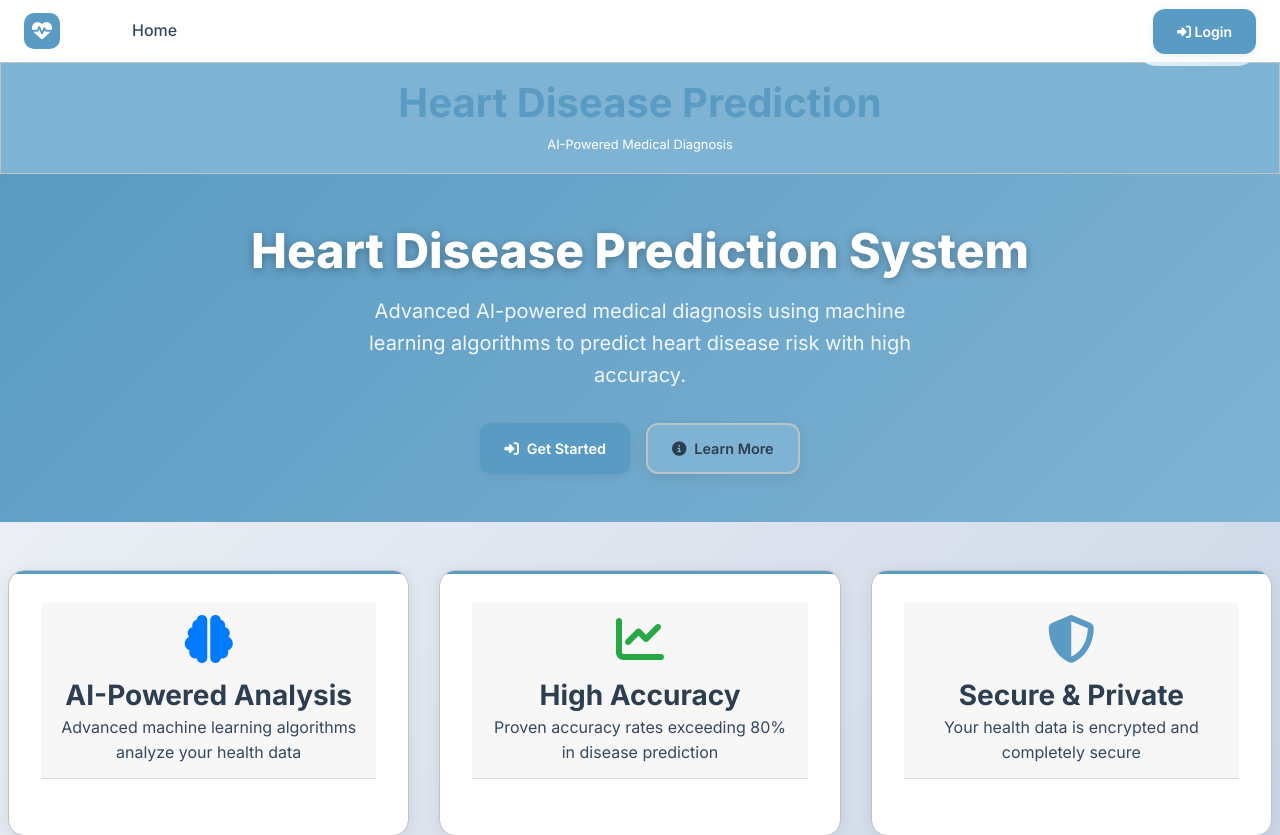
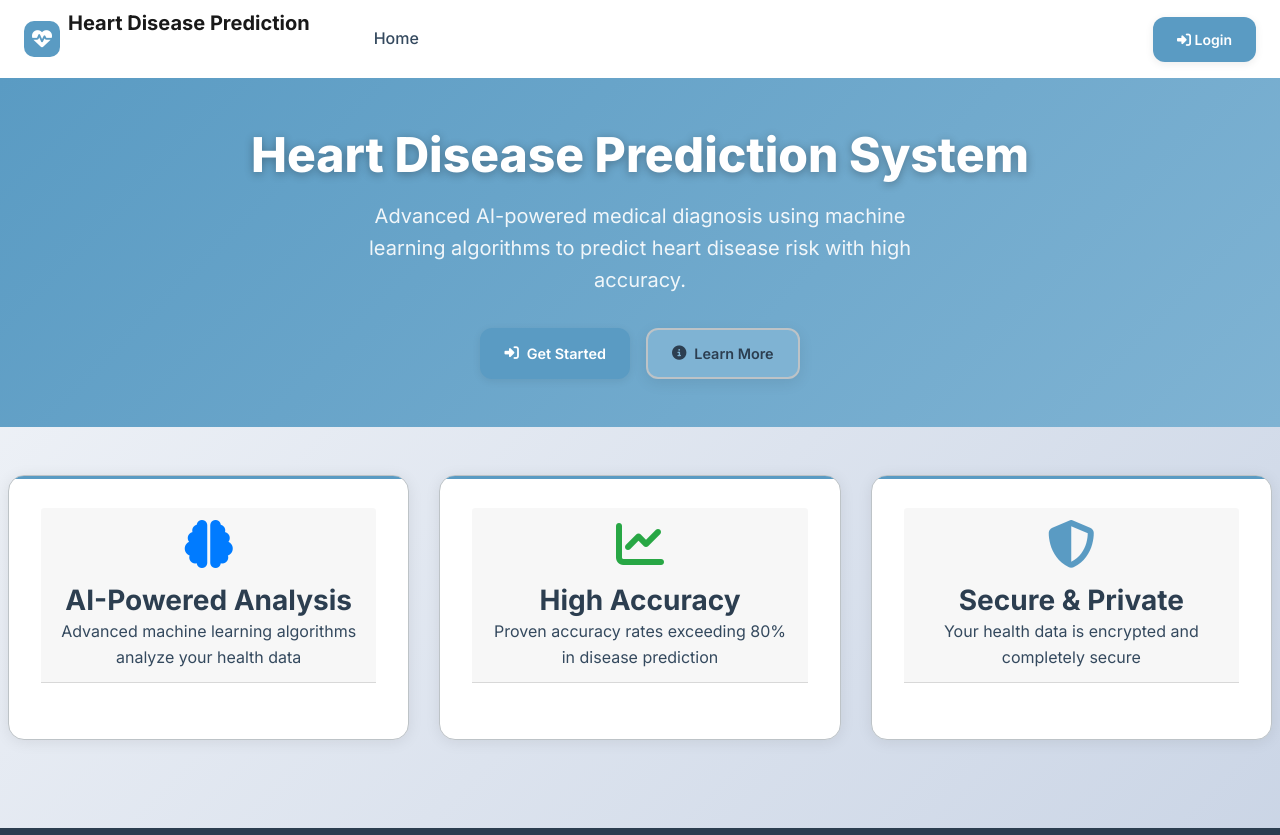
Before and after one commit to sandalisamarasinghe/heart-disease-prediction-fdm, a Django app: page /add_heartdetail/ in a window 1280 px wide. Shown: the top 835 px of the page. Run offline with Django 3.2, Linux system fonts and the light colour scheme; some libraries are stand-ins or nearby versions.

Commit message:
Restore title back to navbar
- Moved 'Heart Disease Prediction' title back to navbar
- Removed separate title section below navbar
- Restored original single-line navbar layout
- Title and Home button are now together in navbar row
- Cleaner, more compact design

```diff
--- a/apps/core/health/templates/index.html
+++ b/apps/core/health/templates/index.html
@@ -256,10 +256,14 @@
 	<!-- Bootstrap Navbar -->
 	<nav class="navbar navbar-expand-lg navbar-light bg-white shadow-sm sticky-top">
 		<div class="container-fluid">
-			<!-- Logo and Home Link -->
+			<!-- Logo, Title and Home Link -->
 			<div class="d-flex align-items-center">
 				<a class="navbar-brand d-flex align-items-center me-3" href="{% url 'home' %}">
 					<span class="me-2" style="display:inline-flex;width:36px;height:36px;border-radius:10px;align-items:center;justify-content:center;background:var(--primary-color);color:#fff;"><i class="fas fa-heartbeat"></i></span>
+					<div>
+						<div class="fw-bold" style="line-height:1;">Heart Disease Prediction</div>
+						<small class="text-muted">AI-Powered Medical Diagnosis</small>
+					</div>
 				</a>
 				<a class="nav-link {% if request.resolver_match.url_name == 'home' %}active{% endif %}" href="{% url 'home' %}" style="margin-left: 1rem;">Home</a>
 			</div>
@@ -285,16 +289,6 @@
 			</div>
 		</div>
 	</nav>
-
-	<!-- Title Section Below Navbar -->
-	<div class="container-fluid bg-light py-3">
-		<div class="container">
-			<div class="text-center">
-				<h1 class="fw-bold mb-1" style="color: var(--primary-color);">Heart Disease Prediction</h1>
-				<small class="text-muted">AI-Powered Medical Diagnosis</small>
-			</div>
-		</div>
-	</div>
 
 	<!-- Main Content -->
 	<main>
```
